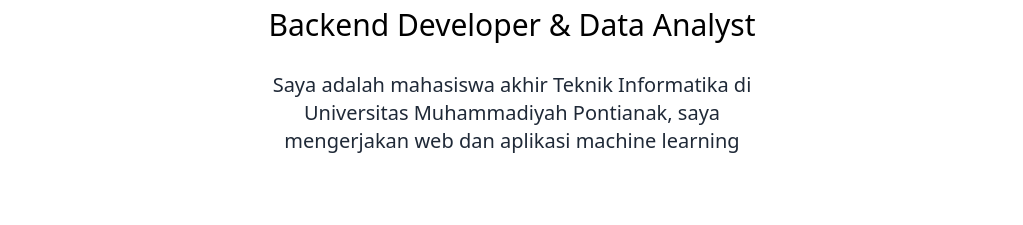
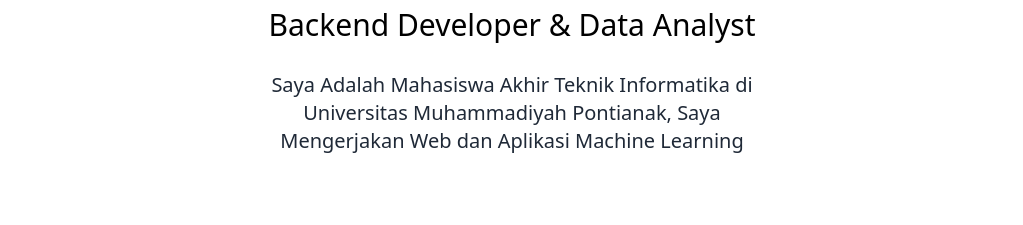
Before and after one commit to AgusPribadi/My-Portofolio, a Next.js app: page / in a window 1280 px wide. Shown: the part 273-498 px from the top of the page, without its empty margins (128-1151 px from the left). Built offline with nearby package versions, Linux system fonts and the light colour scheme.

Commit message:
memperbaiki teks

```diff
--- a/pages/index.js
+++ b/pages/index.js
@@ -42,7 +42,7 @@
                             <h2 className="text-5xl py-2 text-teal-600 font-medium md:text-6xl">Agus Pribadi</h2>
                             <h3 className="text-2xl py-2 md:text-3xl">Backend Developer & Data Analyst</h3>
                             <p className="text-md py-5 leading-8 text-gray-800 md:text-xl max-w-lg mx-auto">
-                                Saya adalah mahasiswa akhir Teknik Informatika di Universitas Muhammadiyah Pontianak, saya mengerjakan web dan aplikasi machine learning
+                                Saya Adalah Mahasiswa Akhir Teknik Informatika di Universitas Muhammadiyah Pontianak, Saya Mengerjakan Web dan Aplikasi Machine Learning
                             </p>
                         </div>
                         <div className="text-5xl flex justify-center gap-16 py-3 text-gray-600">
```
